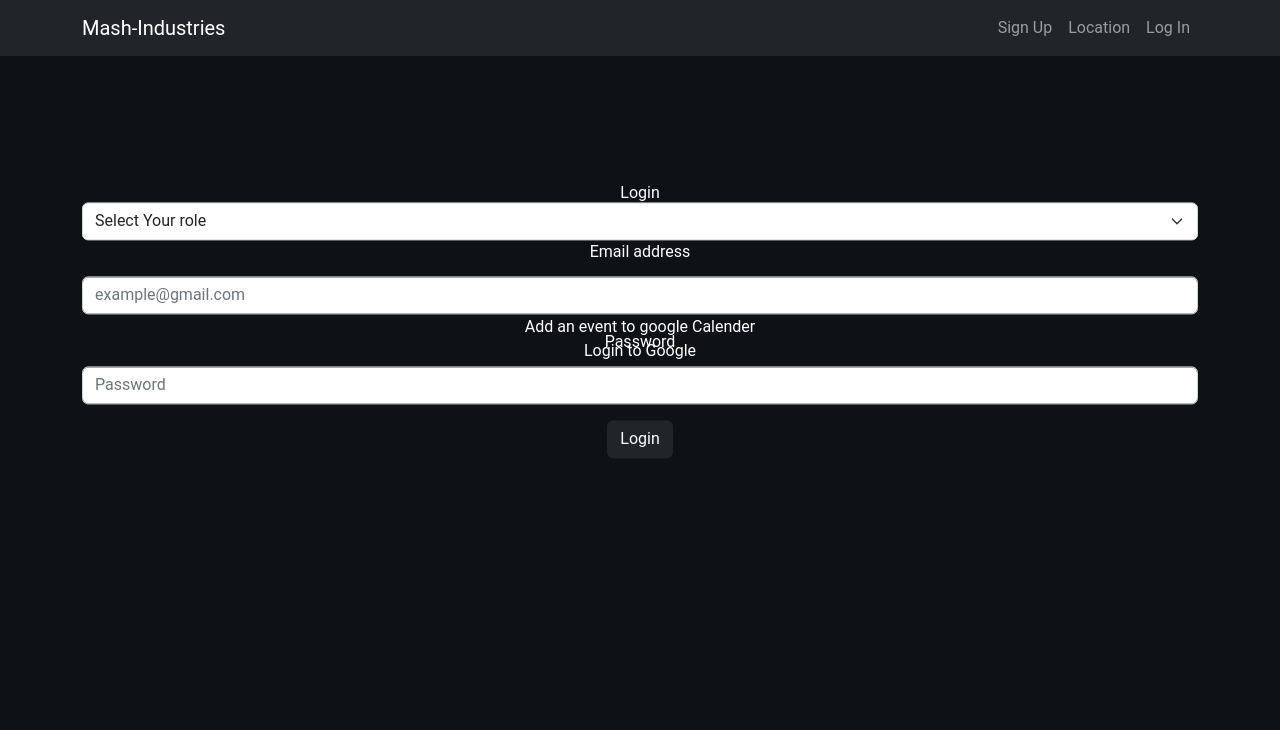
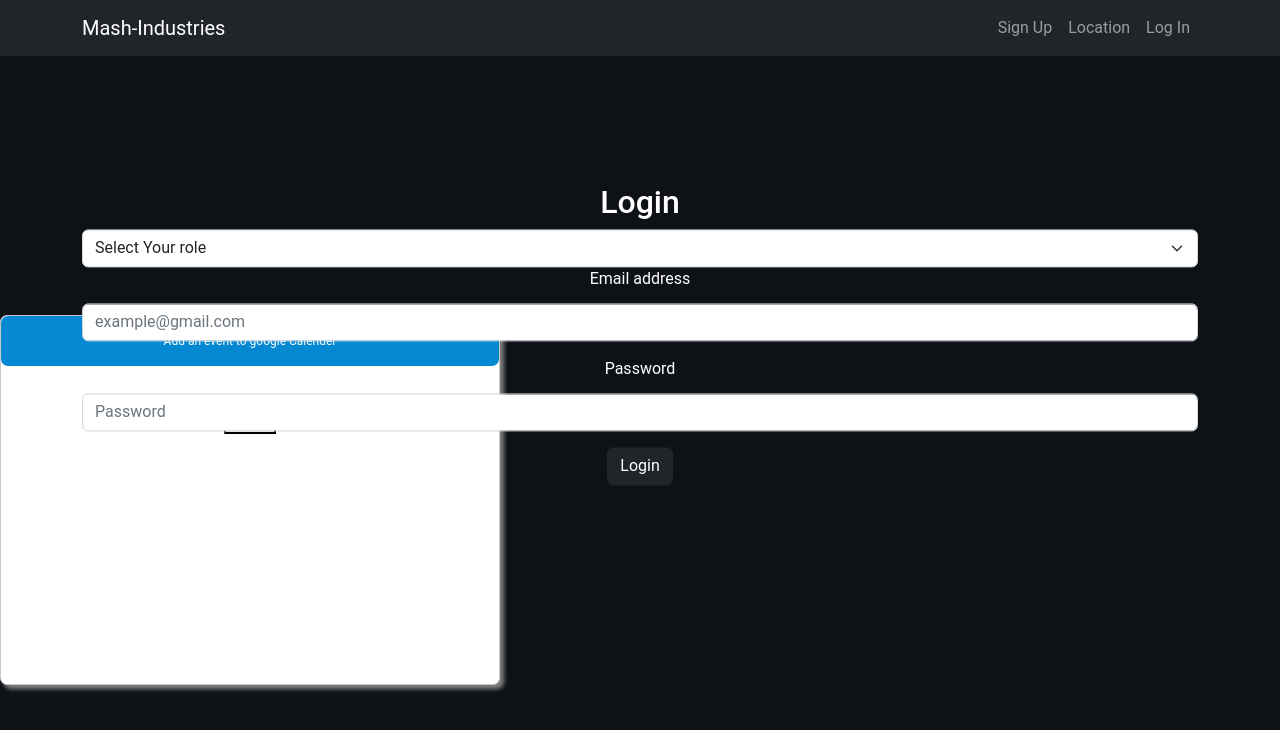
Before and after one commit to abdirahmanmohamedabdi/mash-frontend, a React (Create React App) app: page /login in a window 1280 px wide. Shown: the top 730 px of the page. Built offline with nearby package versions, Linux system fonts and the light colour scheme; what google-maps-react would draw is missing.

Commit message:
design div header and calenderEvent

```diff
--- a/src/App.css
+++ b/src/App.css
@@ -1,7 +1,3 @@
-@tailwind base;
-@tailwind components;
-@tailwind utilities;
-
 .App {
   background: #0e1217;
   font-family: "Roboto", sans-serif;
@@ -62,3 +58,26 @@
 .color-purple {
   color: #ce3df3;
 }
+
+.calenderEvent-wrapper{
+  width: 500px;
+  height: 370px;
+  background-color: white;
+  border: 1px solid rgb(202, 199, 199);
+  border-radius: 7px;
+  box-shadow: 4px 4px 4px grey;
+  display: flex;
+  flex-direction: column;
+}
+
+.header{
+  height: 50px;
+  width: 100%;
+  color: white;
+  background-color: #0388D1;
+  border-radius: 7px;
+  font-size: 12px;
+  display: flex;
+  align-items: center;
+  justify-content: center;
+}
```
